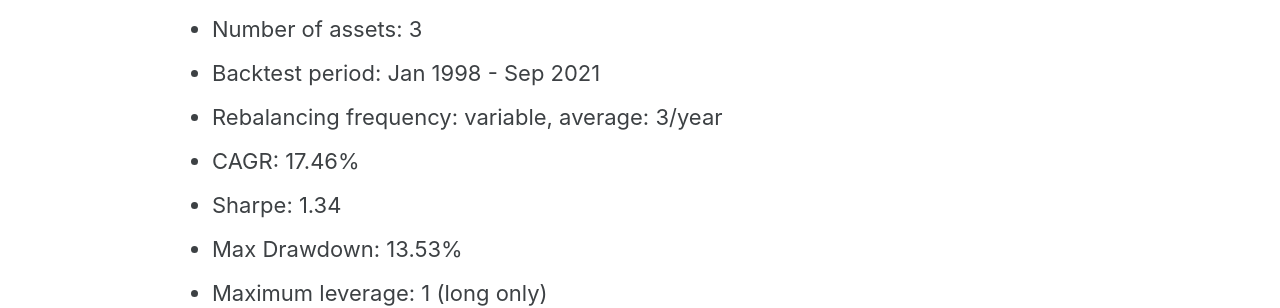
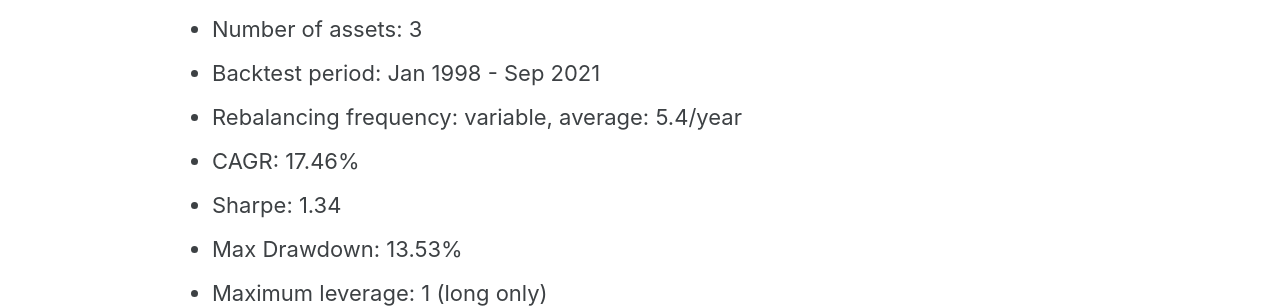
Before and after one commit to IthacaResearch/ithacaresearch.github.io, a Jekyll site: the page built from _posts/2020-02-05-Two-Regimes.md, in a window 1280 px wide and 900 px high, scrolled down 747 px. Shown: the part 156-464 px from the top of the window. Built offline with Jekyll 4.4.1, drawn with Linux system fonts in a browser that asks for light colours; cached includes are drawn as plain includes.

Commit message:
Update 2020-02-05-Two-Regimes.md

```diff
--- a/_posts/2020-02-05-Two-Regimes.md
+++ b/_posts/2020-02-05-Two-Regimes.md
@@ -18,7 +18,7 @@ The main risk of this strategy is the allocation percentage: when the confidence
 * Asset classes: equities, government bonds
 * Number of assets: 3
 * Backtest period: Jan 1998 - Sep 2021
-* Rebalancing frequency: variable, average: 3/year
+* Rebalancing frequency: variable, average: 5.4/year
 * CAGR: 17.46%
 * Sharpe: 1.34
 * Max Drawdown: 13.53%
```
